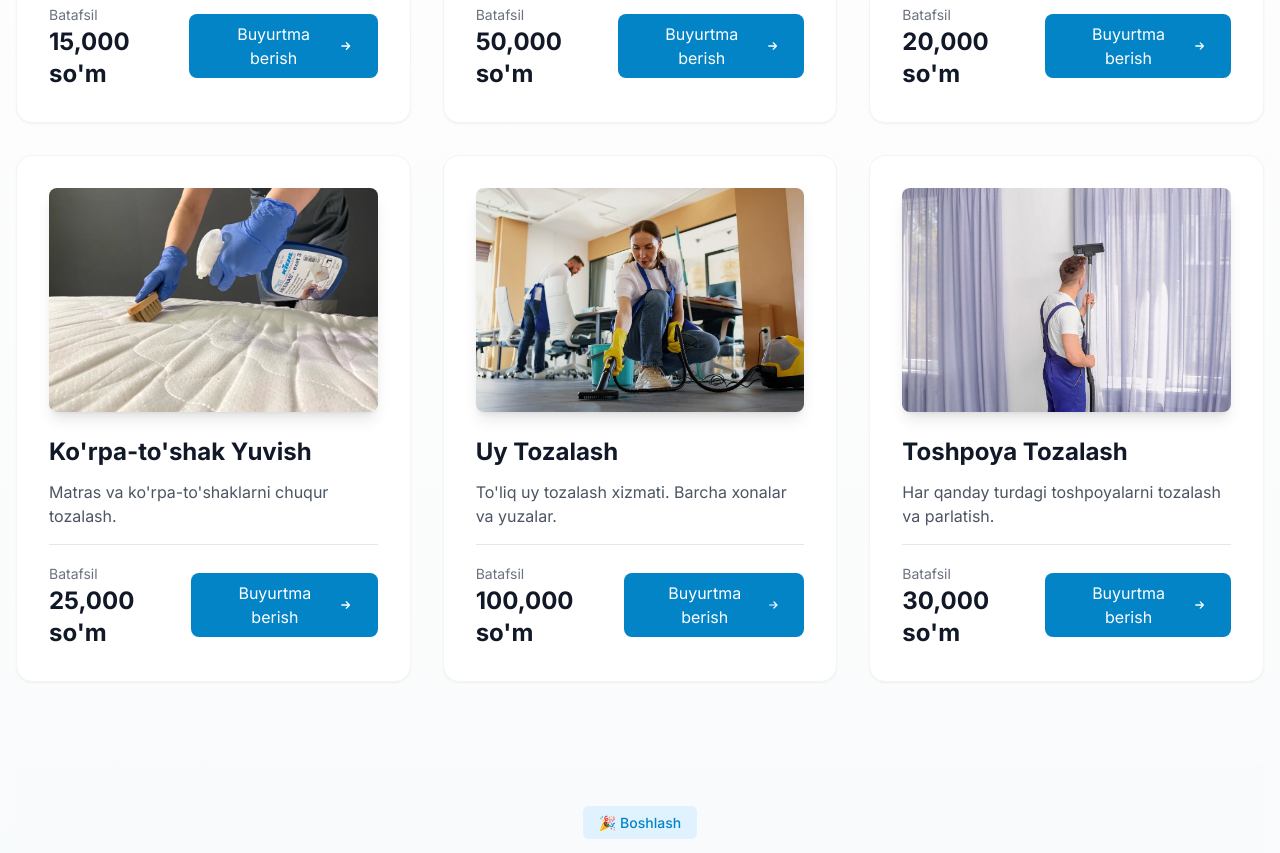
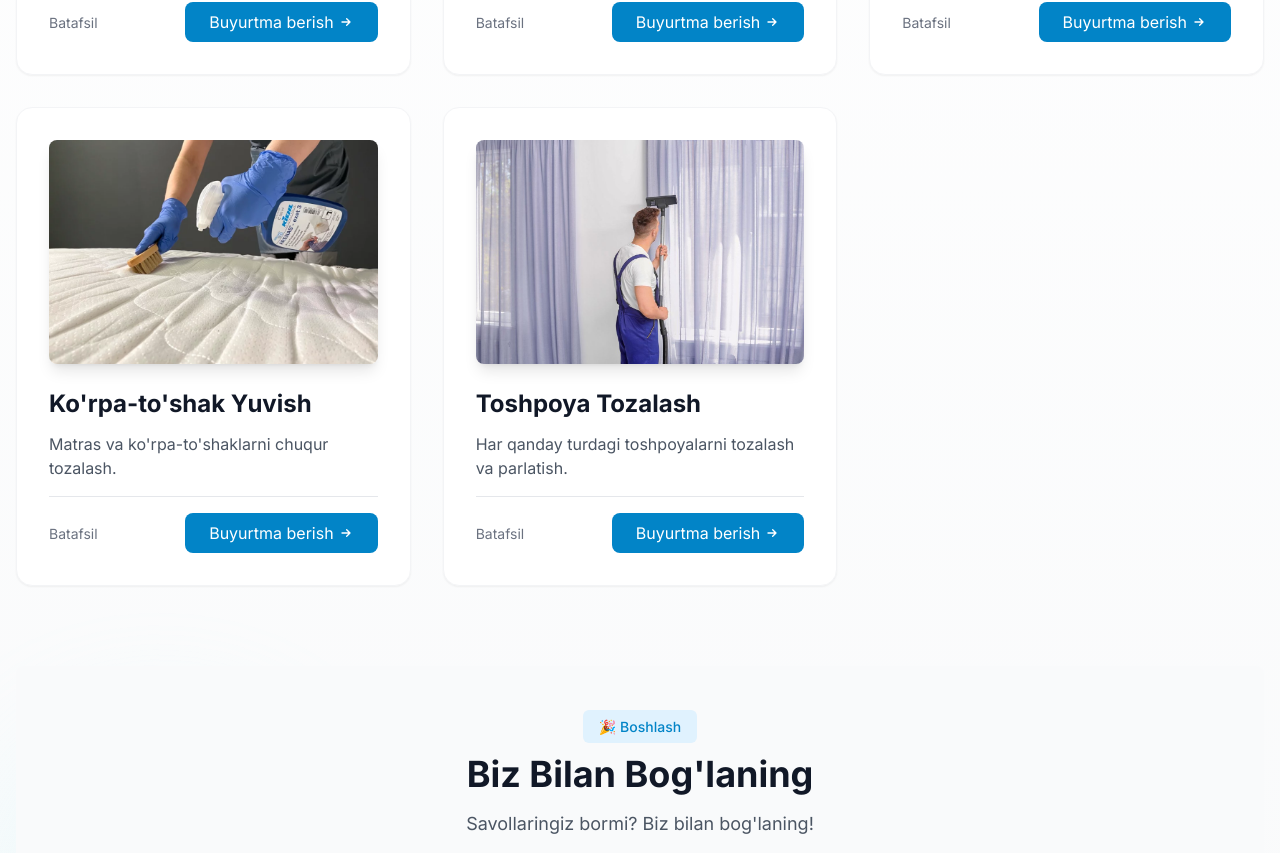
Before and after one commit to bahriddindeveloper96/abu-clean, a Vue app: page / in a window 1280 px wide. Shown: the part 1540-2393 px from the top of the page. Built offline with nearby package versions, Linux system fonts and the light colour scheme.

Commit message:
(vfdvfdjnjnvfdgfdgdfgfd)

```diff
--- a/src/components/Hero.vue
+++ b/src/components/Hero.vue
@@ -131,17 +131,17 @@ const slides = ref([
     image: '/images/1.webp'
   },
   {
-    key: 'curtain',
-    image: '/images/parda.jpg'
-  },
-  {
     key: 'blanket',
     image: '/images/banner4.webp'
   },
   {
     key: 'furniture',
     image: '/images/banner3.webp'
-  }
+  },
+  {
+    key: 'curtain',
+    image: '/images/parda.jpg'
+  },
 ])
 
 const nextSlide = () => {
@@ -155,7 +155,7 @@ const prevSlide = () => {
 const startAutoSlide = () => {
   slideInterval = setInterval(() => {
     nextSlide()
-  }, 30000) // 10 soniyada bir o'zgaradi
+  }, 60000) // 10 soniyada bir o'zgaradi
 }
 
 const stopAutoSlide = () => {
--- a/src/components/Services.vue
+++ b/src/components/Services.vue
@@ -115,7 +115,7 @@ const services = [
     image: '/images/kovrov.webp',
     color: 'bg-gradient-to-br from-blue-500 to-blue-700',
     features: ['✓', '✓', '✓', '✓'],
-    price: '15,000 so\'m'
+   // price: '15,000 so\'m'
   },
   {
     titleKey: 'services.items.furniture.title',
@@ -123,7 +123,7 @@ const services = [
     image: '/images/mebel.jpg',
     color: 'bg-gradient-to-br from-purple-500 to-purple-700',
     features: ['✓', '✓', '✓', '✓'],
-    price: '50,000 so\'m'
+   // price: '50,000 so\'m'
   },
   {
     titleKey: 'services.items.curtain.title',
@@ -131,7 +131,7 @@ const services = [
     image: '/images/parda.jpg',
     color: 'bg-gradient-to-br from-pink-500 to-pink-700',
     features: ['✓', '✓', '✓', '✓'],
-    price: '20,000 so\'m'
+   // price: '20,000 so\'m'
   },
   {
     titleKey: 'services.items.mattress.title',
@@ -139,23 +139,23 @@ const services = [
     image: '/images/matras.webp',
     color: 'bg-gradient-to-br from-green-500 to-green-700',
     features: ['✓', '✓', '✓', '✓'],
-    price: '25,000 so\'m'
+   // price: '25,000 so\'m'
   },
-  {
-    titleKey: 'services.items.home.title',
-    descKey: 'services.items.home.description',
-    image: '/images/doma.jpeg',
-    color: 'bg-gradient-to-br from-orange-500 to-orange-700',
-    features: ['✓', '✓', '✓', '✓'],
-    price: '100,000 so\'m'
-  },
+  // {
+  //   titleKey: 'services.items.home.title',
+  //   descKey: 'services.items.home.description',
+  //   image: '/images/doma.jpeg',
+  //   color: 'bg-gradient-to-br from-orange-500 to-orange-700',
+  //   features: ['✓', '✓', '✓', '✓'],
+  //   price: '100,000 so\'m'
+  // },
   {
     titleKey: 'services.items.floor.title',
     descKey: 'services.items.floor.description',
     image: '/images/shtor.jpg',
     color: 'bg-gradient-to-br from-indigo-500 to-indigo-700',
     features: ['✓', '✓', '✓', '✓'],
-    price: '30,000 so\'m'
+   // price: '30,000 so\'m'
   }
 ]
 </script>
```
